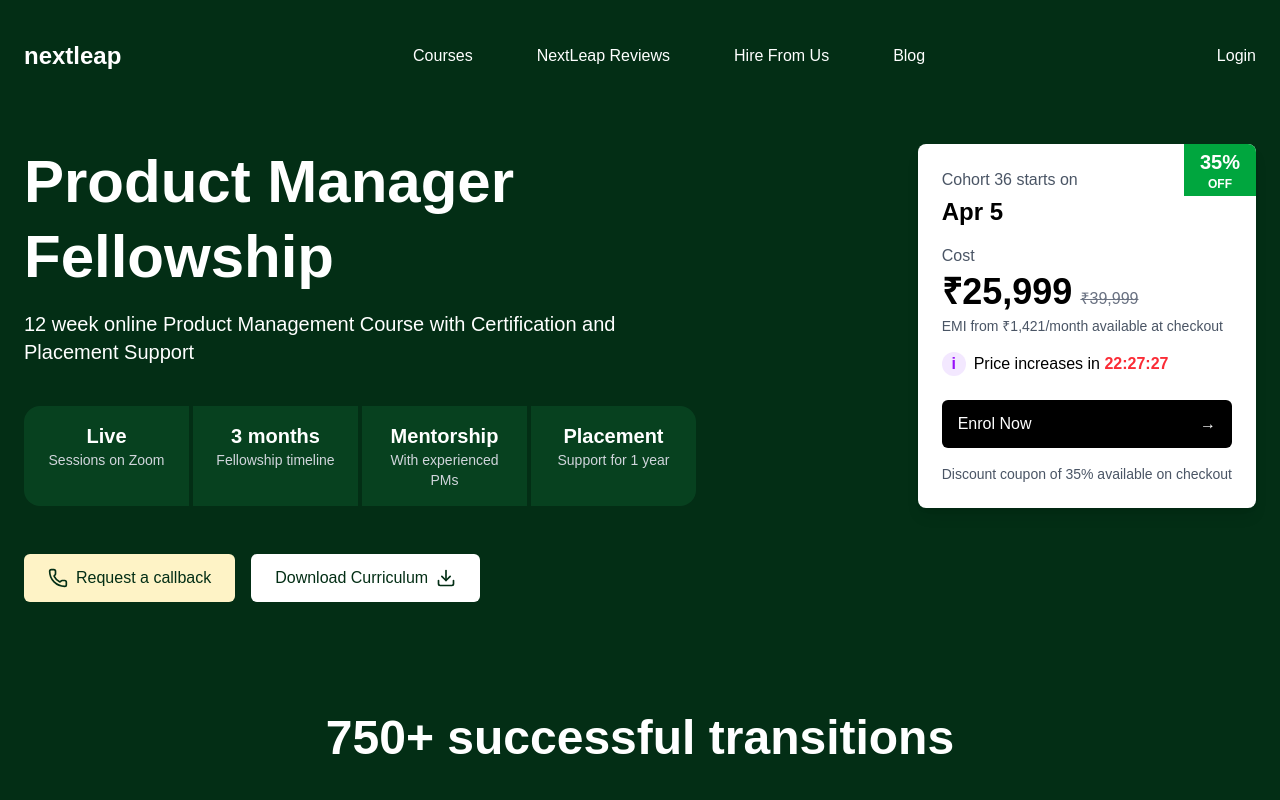
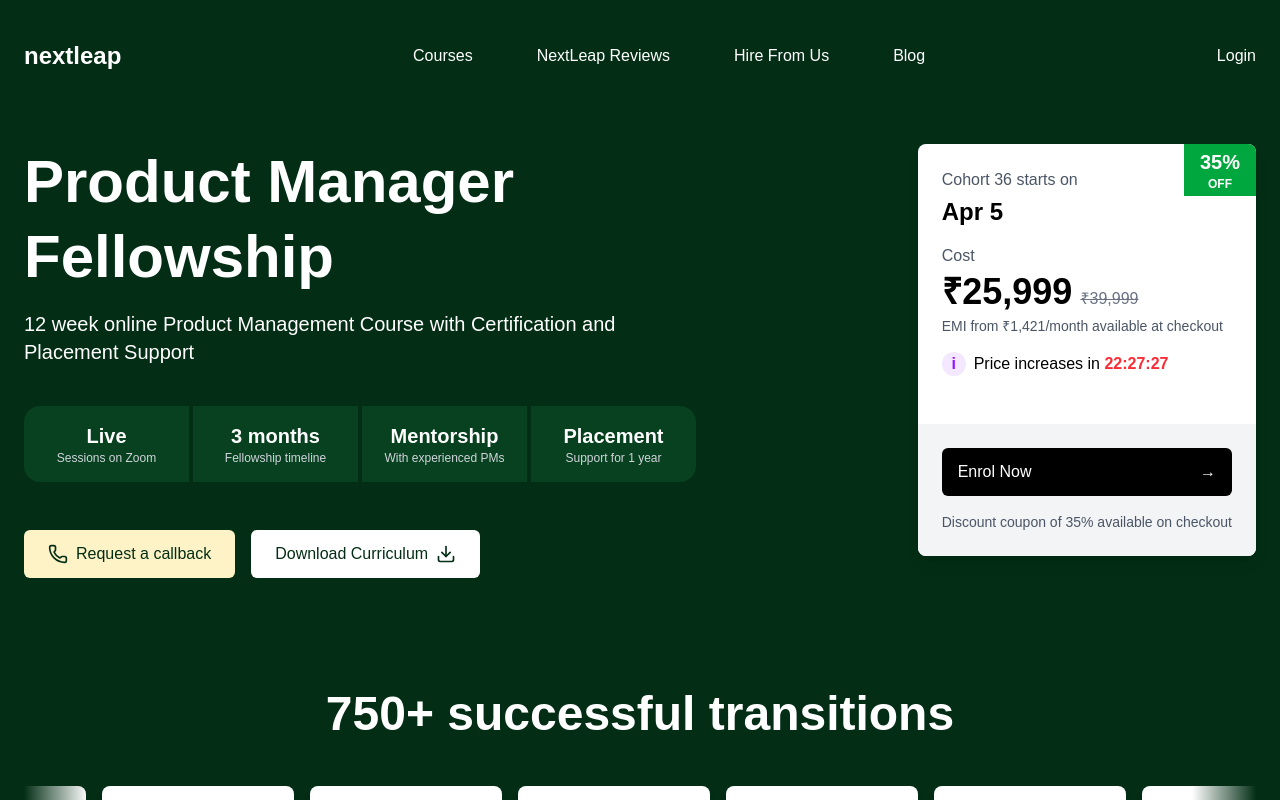
Before and after one commit to sagajax/Bestleap, a React (Vite) app: page / in a window 1280 px wide. Shown: the top 800 px of the page. Built offline with nearby package versions, Linux system fonts and the light colour scheme; a web font is replaced by a local one.

Commit message:
added separartions

```diff
--- a/src/components/BuildSkill.jsx
+++ b/src/components/BuildSkill.jsx
@@ -78,7 +78,9 @@
 
   return (
     <div className="bg-green-950 text-white min-h-screen flex flex-col items-center py-16 px-4">
+
       <div className="max-w-6xl w-full">
+      <div className="border-t-3 border-gray-600  max-w-6xl mx-0 mt-16 mb-16"></div>
         {/* Heading */}
         <h2 className="text-4xl font-bold text-center mb-16">Build Skills The Nextleap Way</h2>
 
--- a/src/components/Faq.jsx
+++ b/src/components/Faq.jsx
@@ -76,7 +76,8 @@
   ];
 
   return (
-    <div className="bg-green-950 w-full min-h-screen px-4 pt-6 pb-12">
+    <div className="bg-green-950 w-full min-h-screen px-4 pt-6 pb-12 ">
+            <div className="border-t-3 border-gray-600  max-w-6xl mx-auto mt-16 mb-16"></div>
       <div className="max-w-4xl mx-auto">
         <h1 className="text-white text-5xl font-bold mb-16">Frequently Asked Questions</h1>
 
--- a/src/components/Hero.jsx
+++ b/src/components/Hero.jsx
@@ -42,10 +42,9 @@
     // Clean up the interval on component unmount
     return () => clearInterval(timer);
   }, []);
+
   return (
-
-
-    <div className="w-full bg-green-950 text-white  py-16">
+    <div className="w-full bg-green-950 text-white py-16">
       <div className="max-w-7xl mx-auto px-6 flex flex-col lg:flex-row justify-between items-start gap-12">
         {/* Left Content Area */}
         <div className="max-w-2xl">
@@ -57,22 +56,22 @@
           </p>
 
           {/* Program Features */}
-          <div className="flex flex-col md:flex-row gap-1 mb-12  rounded-2xl overflow-hidden">
+          <div className="flex flex-col md:flex-row gap-1 mb-12 rounded-2xl overflow-hidden">
             <div className="bg-green-900/50 p-4 text-center flex-1">
               <h3 className="text-xl font-semibold">Live</h3>
-              <p className="text-gray-300 text-sm">Sessions on Zoom</p>
+              <p className="text-gray-300 text-xs">Sessions on Zoom</p>
             </div>
             <div className="bg-green-900/50 p-4 text-center flex-1">
               <h3 className="text-xl font-semibold">3 months</h3>
-              <p className="text-gray-300 text-sm">Fellowship timeline</p>
+              <p className="text-gray-300 text-xs">Fellowship timeline</p>
             </div>
             <div className="bg-green-900/50 p-4 text-center flex-1">
               <h3 className="text-xl font-semibold">Mentorship</h3>
-              <p className="text-gray-300 text-sm">With experienced PMs</p>
+              <p className="text-gray-300 text-xs">With experienced PMs</p>
             </div>
             <div className="bg-green-900/50 p-4 text-center flex-1">
               <h3 className="text-xl font-semibold">Placement</h3>
-              <p className="text-gray-300 text-sm">Support for 1 year</p>
+              <p className="text-gray-300 text-xs">Support for 1 year</p>
             </div>
           </div>
 
@@ -101,6 +100,7 @@
               </div>
             </div>
 
+            {/* Upper Part of the Card */}
             <div className="p-6">
               <p className="text-gray-600 mb-1">Cohort 36 starts on</p>
               <p className="text-2xl font-bold mb-4">Apr 5</p>
@@ -116,9 +116,15 @@
                 <div className="bg-purple-100 text-purple-600 rounded-full w-6 h-6 flex items-center justify-center">
                   <span className="font-bold">i</span>
                 </div>
-                <span>Price increases in <span className="text-red-500 font-semibold">{countdown}</span></span>
+                <span>
+                  Price increases in{' '}
+                  <span className="text-red-500 font-semibold">{countdown}</span>
+                </span>
               </div>
+            </div>
 
+            {/* Lower Part of the Card with Different Background */}
+            <div className="bg-gray-100 p-6">
               <button className="w-full bg-black text-white py-3 px-4 rounded-md font-medium hover:bg-gray-800 transition-colors flex items-center justify-between">
                 Enrol Now
                 <span>→</span>
@@ -132,7 +138,6 @@
         </div>
       </div>
     </div>
-
   );
 };
 
--- a/src/components/JobTitle.jsx
+++ b/src/components/JobTitle.jsx
@@ -98,7 +98,7 @@
             </div>
           </div>
         </div>
-
+        <div className="border-t-3 border-gray-600  max-w-6xl mx-0 mt-16 mb-16"></div>
         {/* Scholarship Section */}
         <div className="bg-green-50 text-black rounded-lg p-6 my-12 ">
           <div className="flex flex-col md:flex-row gap-6 items-center">
--- a/src/components/LiveClass.jsx
+++ b/src/components/LiveClass.jsx
@@ -4,6 +4,7 @@
 const LiveClassSchedule = () => {
   return (
     <div className="w-full bg-green-950 text-white py-16">
+                  <div className="border-t-3 border-gray-600  max-w-6xl mx-auto mt-16 mb-16"></div>
       <div className="max-w-7xl mx-auto px-6">
         <h2 className="text-4xl md:text-5xl font-bold text-center mb-16">Live Class Schedule</h2>
 
--- a/src/components/Support.jsx
+++ b/src/components/Support.jsx
@@ -26,7 +26,7 @@
           </button>
         </div>
       </div>
-      <div className="border-t border-gray-600 max-w-6xl mx-auto mt-16 mb-16"></div>
+      <div className="border-t-2 border-gray-600 max-w-6xl mx-auto mt-16 mb-16"></div>
       {/* Main Heading */}
       <div className="text-center mb-6">
         <h1 className="text-5xl font-bold mb-4">1 Year Placement Support</h1>
@@ -63,7 +63,7 @@
       </div>
 
       {/* Divider Lines */}
-      <div className="border-t border-gray-600 max-w-6xl mx-auto mt-16"></div>
+      <div className="border-t-2 border-gray-600 max-w-6xl mx-auto mt-16"></div>
 
 
     </div>
--- a/src/components/Tools.jsx
+++ b/src/components/Tools.jsx
@@ -16,6 +16,7 @@
 
   return (
     <div className="bg-green-950 py-12">
+                  <div className="border-t-3 border-gray-600  max-w-6xl mx-auto mt-16 mb-16"></div>
       <div className="max-w-6xl mx-auto px-4">
         <h1 className="text-white text-3xl md:text-4xl lg:text-5xl font-bold text-center mb-8 md:mb-12 lg:mb-20">
           Tools You Will Learn
@@ -32,6 +33,7 @@
           ))}
         </div>
       </div>
+      <div className="border-t-3 border-gray-600  max-w-6xl mx-auto mt-16 mb-16"></div>
     </div>
   );
 };
```
